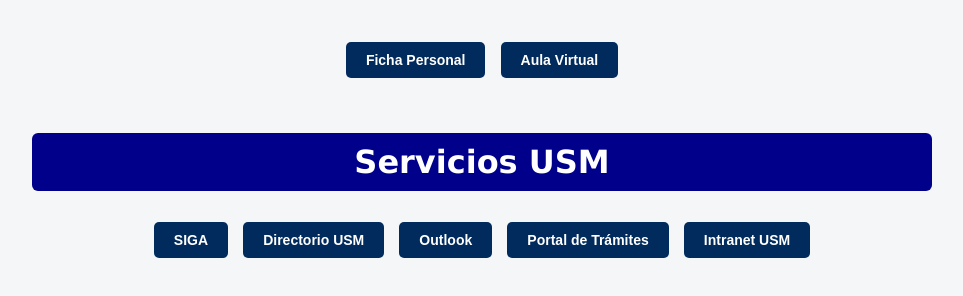
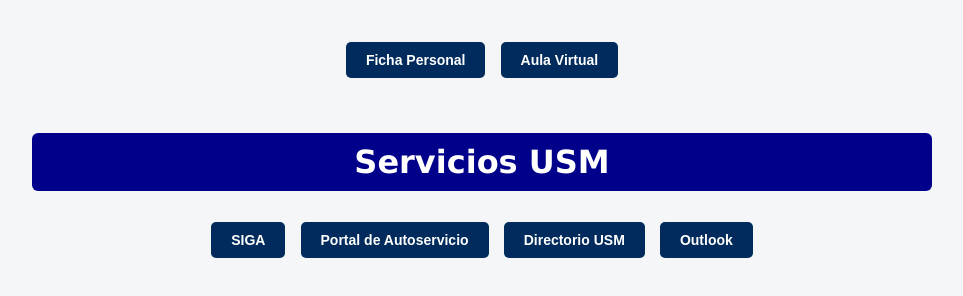
Before and after one commit to c97205628-svg/nexo-usm, a plain HTML site: page index.html in a window 1280 px wide. Shown: the part 1596-1892 px from the top of the page, without its empty margins (158-1121 px from the left). Drawn offline with Linux system fonts and the light colour scheme.

Commit message:
Actualización del index con Portal de Autoservicio

```diff
--- a/index.html
+++ b/index.html
@@ -161,6 +161,7 @@
       border: none;
       border-radius: 10px;
       margin-top: 20px;
+      display: none;
     }
   </style>
 </head>
@@ -211,6 +212,13 @@
       slides[slideIndex-1].style.display = "block";
       dots[slideIndex-1].className += " active";
     }
+
+    function mostrarServicio(url) {
+      const iframe = document.getElementById("iframe-servicio");
+      iframe.src = url;
+      iframe.style.display = "block";
+      iframe.scrollIntoView({ behavior: "smooth" });
+    }
   </script>
 
   <!-- Noticias -->
@@ -256,19 +264,12 @@
     <h2>Servicios USM</h2>
     <div class="services-container">
       <button onclick="mostrarServicio('https://siga.usm.cl')">SIGA</button>
+      <button onclick="mostrarServicio('https://autoservicio.usm.cl/PROD/twbkwbis.P_GenMenu?name=homepage')">Portal de Autoservicio</button>
       <button onclick="mostrarServicio('https://www.usm.cl/directorio')">Directorio USM</button>
-      <button onclick="mostrarServicio('info-outlook.html')">Outlook</button>
-      <button onclick="mostrarServicio('info-tramites.html')">Portal de Trámites</button>
-      <button onclick="mostrarServicio('info-intranet.html')">Intranet USM</button>
+      <button onclick="mostrarServicio('https://mail.usm.cl')">Outlook</button>
     </div>
     <iframe id="iframe-servicio"></iframe>
   </section>
 
-  <script>
-    function mostrarServicio(url) {
-      document.getElementById("iframe-servicio").src = url;
-    }
-  </script>
-
 </body>
 </html>
```
